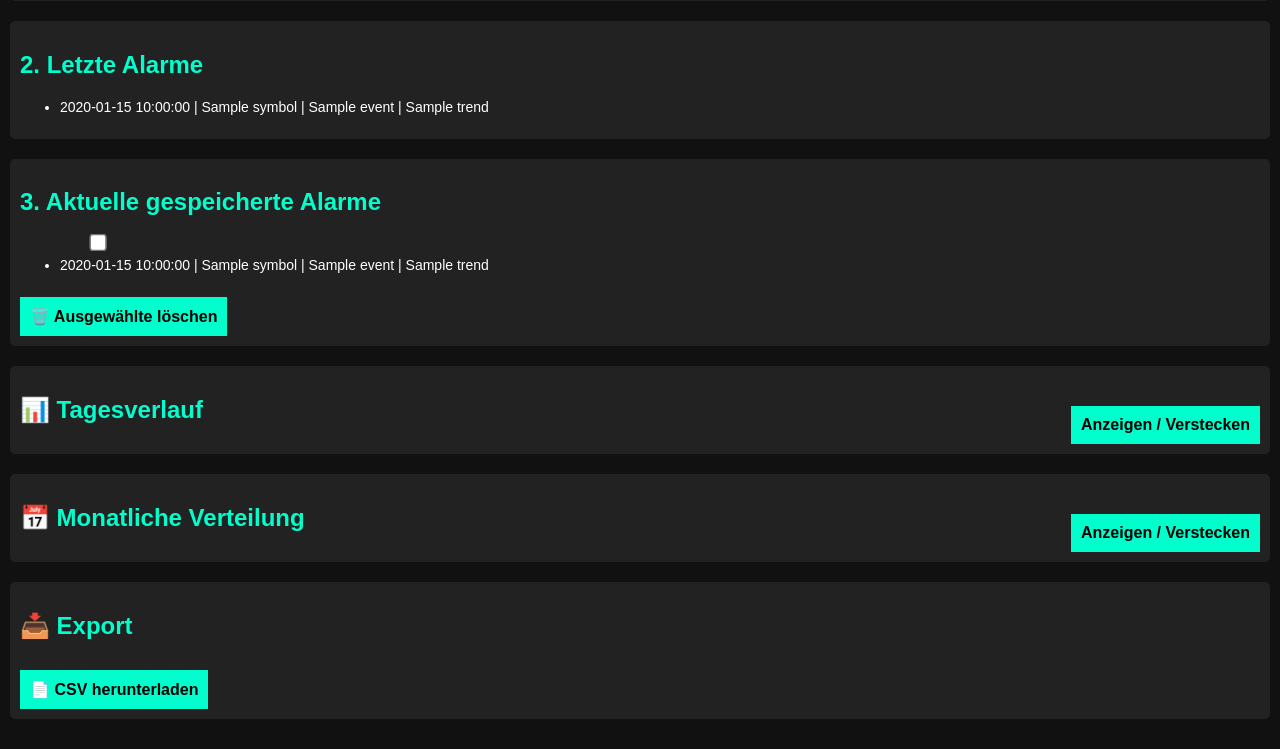
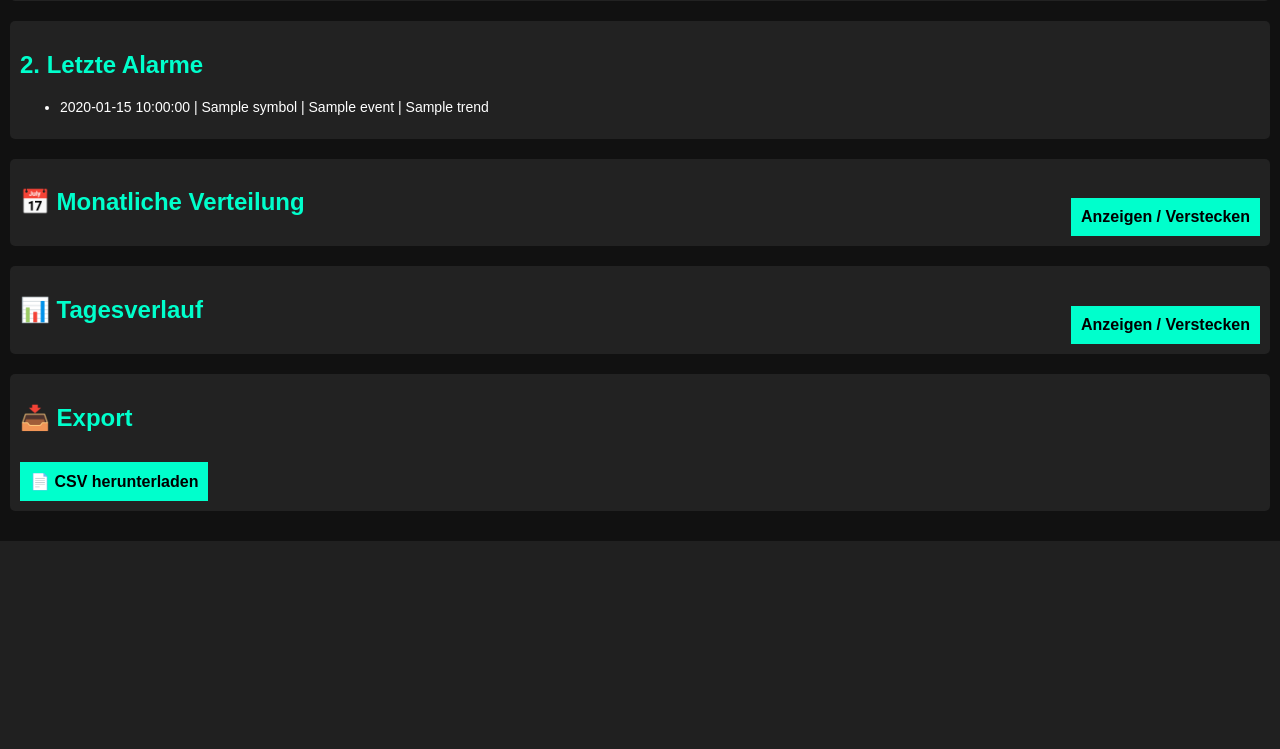
Before and after one commit to Bubu89/webhook-alarm-analyse, a Flask app: template templates/dashboard.html in a window 1280 px wide. Shown: the part 512-1261 px from the top of the page. After the commit the page ends 1053 px from the top, so only its background shows below. Run offline with Flask 3, Linux system fonts and the light colour scheme; the template is opened without the code that fills it: most values are stand-ins (such as "Sample title", 1, 10 or a date in 2020).

Commit message:
Update dashboard.html

```diff
--- a/templates/dashboard.html
+++ b/templates/dashboard.html
@@ -126,47 +126,23 @@
     </div>
 
     <div class="section">
-        <h2>3. Aktuelle gespeicherte Alarme</h2>
-        {% if gespeicherte_alarme %}
-        <form method="post" action="/delete-alarms">
-            <ul>
-            {% for eintrag in gespeicherte_alarme %}
-                <li>
-                    <input type="checkbox" name="delete_ids" value="{{ eintrag.id }}" class="checkbox">
-                    {{ eintrag.timestamp }} | {{ eintrag.symbol }} | {{ eintrag.event }} | {{ eintrag.trend }}
-                </li>
-            {% endfor %}
-            </ul>
-            <button type="submit">🗑️ Ausgewählte löschen</button>
-        </form>
-        {% else %}
-            <p>Keine gespeicherten Alarme.</p>
-        {% endif %}
-    </div>
-
-    <div class="section">
-        <h2>
-            📊 Tagesverlauf
-            <button onclick="toggleVisibility('tagesChartContainer')" style="float: right;">Anzeigen / Verstecken</button>
-        </h2>
-        <div id="tagesChartContainer" class="hidden">
-            <canvas id="tagesChart"></canvas>
+        <h2>📅 Monatliche Verteilung <button onclick="toggleVisibility('monatsVerteilungContainer')" style="float: right;">Anzeigen / Verstecken</button></h2>
+        <div id="monatsVerteilungContainer" class="hidden">
+            <div class="matrix" id="monatsMatrix">
+                {% for symbol, zeile in matrix.items() %}
+                    <div><strong>{{ symbol }}</strong></div>
+                    {% for wert in zeile %}
+                        <div>{{ wert }}</div>
+                    {% endfor %}
+                {% endfor %}
+            </div>
         </div>
     </div>
 
     <div class="section">
-        <h2>
-            📅 Monatliche Verteilung
-            <button onclick="toggleVisibility('monatsVerteilungContainer')" style="float: right;">Anzeigen / Verstecken</button>
-        </h2>
-        <div id="monatsVerteilungContainer" class="hidden">
-            <div class="matrix" id="monatsMatrix">
-                {% for zeile in monats_matrix %}
-                    {% for zelle in zeile %}
-                        <div>{{ zelle }}</div>
-                    {% endfor %}
-                {% endfor %}
-            </div>
+        <h2>📊 Tagesverlauf <button onclick="toggleVisibility('tagesChartContainer')" style="float: right;">Anzeigen / Verstecken</button></h2>
+        <div id="tagesChartContainer" class="hidden">
+            <canvas id="tagesChart"></canvas>
         </div>
     </div>
 
```
